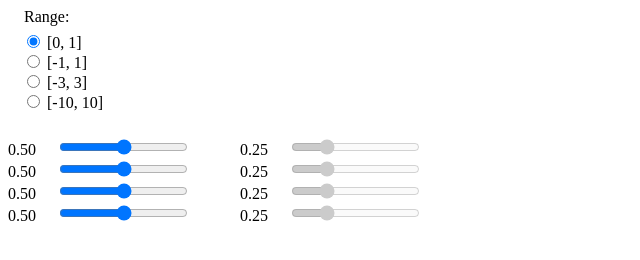
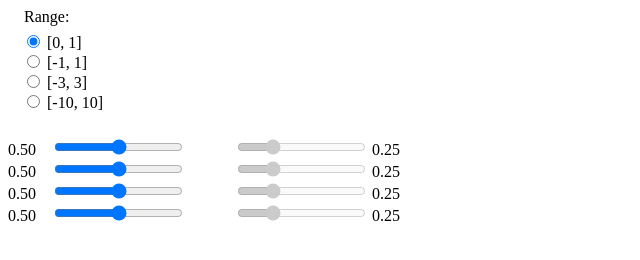
Before and after one commit to iver56/interactive-softmax, a plain HTML site: page index.html in a window 1280 px wide. Shown: the whole page, without its empty margins (0-640 px from the left). Drawn offline with nearby package versions, Linux system fonts and the light colour scheme.

Commit message:
Fix visual glitch for small output numbers

```diff
--- a/css/styles.css
+++ b/css/styles.css
@@ -18,7 +18,7 @@
 
 .slider label {
   display: inline-block;
-  width: 45px;
+  min-width: 40px;
 }
 
 .outputs {
--- a/index.html
+++ b/index.html
@@ -53,20 +53,20 @@
 
   <div class="outputs">
     <div class="slider">
+      <input id="oslider0" type="range" min="0" max="1" step="0.01" disabled>
       <label for="oslider0"></label>
-      <input id="oslider0" type="range" min="0" max="1" step="0.01" disabled>
     </div>
     <div class="slider">
+      <input id="oslider1" type="range" min="0" max="1" step="0.01" disabled>
       <label for="oslider1"></label>
-      <input id="oslider1" type="range" min="0" max="1" step="0.01" disabled>
     </div>
     <div class="slider">
+      <input id="oslider2" type="range" min="0" max="1" step="0.01" disabled>
       <label for="oslider2"></label>
-      <input id="oslider2" type="range" min="0" max="1" step="0.01" disabled>
     </div>
     <div class="slider">
+      <input id="oslider3" type="range" min="0" max="1" step="0.01" disabled>
       <label for="oslider3"></label>
-      <input id="oslider3" type="range" min="0" max="1" step="0.01" disabled>
     </div>
   </div>
 </div>
```
